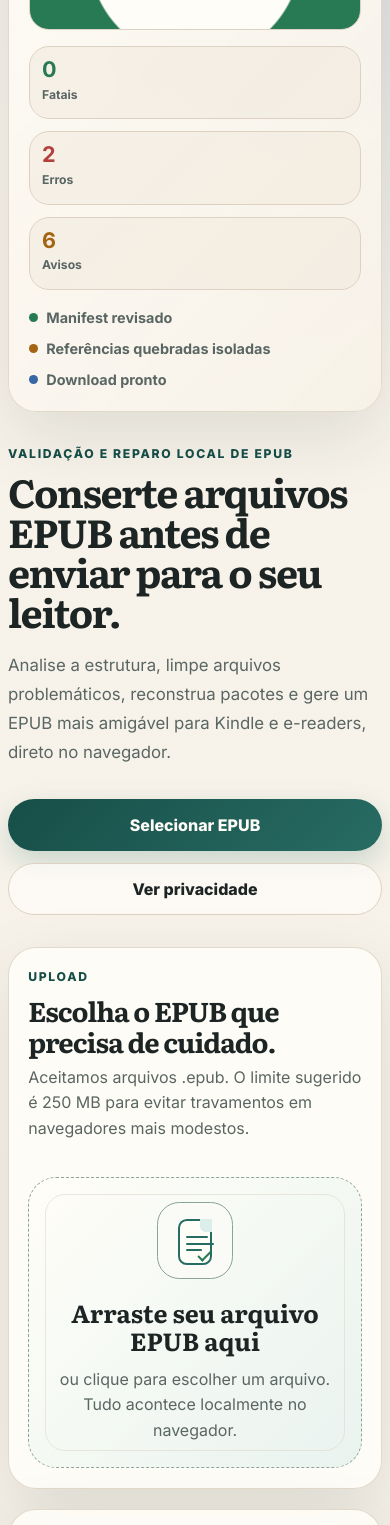
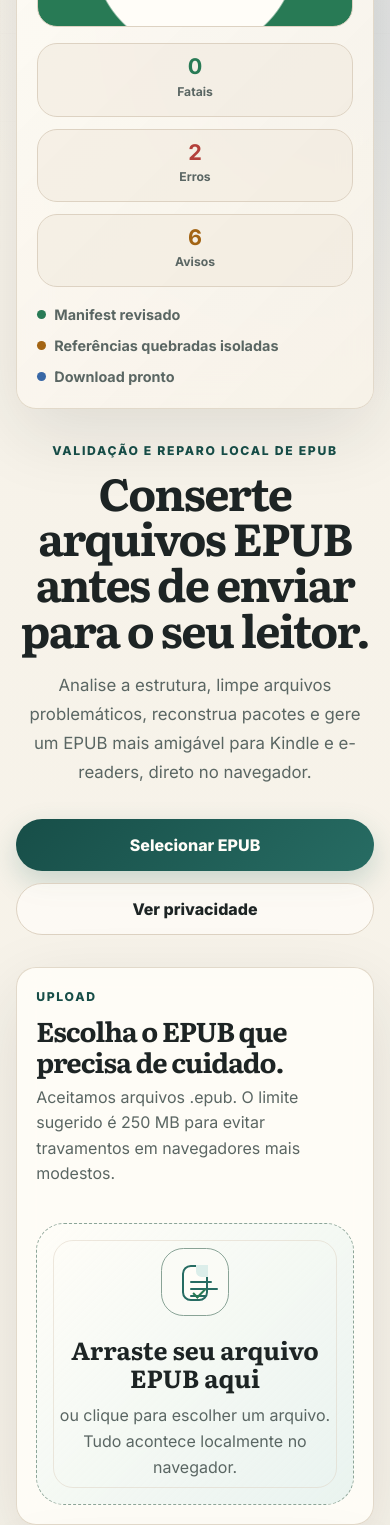
Before and after one commit to vitoroliveirasilva/epub-repair.vite-web, a website built with Vite: page index.html in a window 390 px wide. Shown: the part 319-1844 px from the top of the page. Built offline with nearby package versions, Linux system fonts and the light colour scheme.

Commit message:
FIX - Correção de estilização (responsividade e centralização)

```diff
--- a/src/styles/main.css
+++ b/src/styles/main.css
@@ -58,7 +58,10 @@
   --container-main: 1120px;
   --container-wide: 1280px;
   --header-height: 72px;
-}
+  --page-gutter: clamp(1rem, 4vw, 2rem);
+  --page-gutter-compact: clamp(0.875rem, 4vw, 1.5rem);
+}
+
 
 :root[data-theme="dark"] {
   color-scheme: dark;
@@ -116,6 +119,13 @@ body {
   line-height: 1.6;
   text-rendering: optimizeLegibility;
   -webkit-font-smoothing: antialiased;
+  overflow-x: hidden;
+}
+
+#app {
+  width: 100%;
+  min-height: 100vh;
+  overflow-x: clip;
 }
 
 body::before {
@@ -166,7 +176,11 @@ code {
   display: inline-flex;
   max-width: 100%;
   padding: 0.22rem 0.5rem;
+  min-width: 0;
+  white-space: normal;
   overflow-wrap: anywhere;
+  word-break: break-word;
+  vertical-align: middle;
   border: 1px solid var(--color-border);
   border-radius: var(--radius-pill);
   color: var(--color-accent-strong);
@@ -256,7 +270,7 @@ p {
   top: var(--space-3);
   z-index: 20;
   display: grid;
-  width: min(var(--container-wide), calc(100% - 2rem));
+  width: min(var(--container-wide), calc(100% - (var(--page-gutter) * 2)));
   min-height: var(--header-height);
   grid-template-columns: auto 1fr auto;
   gap: var(--space-5);
@@ -408,7 +422,7 @@ p {
 .layout,
 .support-sections,
 .footer {
-  width: min(var(--container-wide), calc(100% - 2rem));
+  width: min(var(--container-wide), calc(100% - (var(--page-gutter) * 2)));
   margin-right: auto;
   margin-left: auto;
 }
@@ -422,6 +436,7 @@ p {
 }
 
 .hero-content {
+  width: 100%;
   max-width: 780px;
 }
 
@@ -442,6 +457,14 @@ p {
 
 .hero-actions {
   margin-top: var(--space-8);
+}
+
+.hero-actions .btn {
+  flex: 0 1 auto;
+}
+
+.control-row .btn {
+  flex: 1 1 11rem;
 }
 
 .btn {
@@ -455,7 +478,9 @@ p {
   padding: 0.8rem 1.08rem;
   color: var(--color-text);
   font-weight: 800;
+  text-align: center;
   line-height: 1;
+  white-space: nowrap;
   cursor: pointer;
   transition:
     transform var(--duration-base) var(--ease-out),
@@ -514,6 +539,7 @@ p {
 
 .hero-preview {
   position: relative;
+  width: 100%;
   display: grid;
   gap: var(--space-4);
   padding: var(--space-5);
@@ -647,13 +673,14 @@ p {
 
 .layout {
   display: grid;
-  grid-template-columns: minmax(0, 1fr) minmax(300px, 360px);
+  grid-template-columns: minmax(0, 1fr) minmax(19.5rem, 22.5rem);
   gap: var(--space-5);
   align-items: start;
 }
 
 .workspace,
 .sidebar {
+  min-width: 0;
   display: grid;
   gap: var(--space-5);
 }
@@ -665,7 +692,31 @@ p {
 
 .panel,
 .support-card {
+  width: 100%;
+  min-width: 0;
   padding: clamp(1.2rem, 2.6vw, 1.75rem);
+}
+
+
+.section-heading,
+.controls-copy,
+.support-card,
+.option-item,
+.issue,
+.action,
+.repair-delta-card,
+.stat-card,
+.preview-metric {
+  min-width: 0;
+}
+
+.section-heading p,
+.controls-copy p,
+.support-card p,
+.option-item small,
+.issue p,
+.action p {
+  overflow-wrap: anywhere;
 }
 
 .section-heading {
@@ -841,7 +892,13 @@ p {
 }
 
 .file-pill span {
+  min-width: 0;
+  flex: 1 1 auto;
   font-weight: 700;
+}
+
+.file-pill strong {
+  flex: 0 0 auto;
 }
 
 .controls-panel {
@@ -960,6 +1017,10 @@ p {
   background:
     linear-gradient(90deg, transparent 1rem, var(--color-border) 1rem 1.05rem, transparent 1.05rem),
     var(--color-surface);
+}
+
+.report-heading>div {
+  min-width: 0;
 }
 
 .report-heading h2 {
@@ -1009,7 +1070,7 @@ p {
 
 .stats-grid {
   display: grid;
-  grid-template-columns: repeat(6, minmax(0, 1fr));
+  grid-template-columns: repeat(auto-fit, minmax(8.5rem, 1fr));
   gap: var(--space-3);
   margin-top: var(--space-5);
 }
@@ -1214,14 +1275,16 @@ p {
 
 .issue-title-row {
   display: flex;
+  flex-wrap: wrap;
   justify-content: space-between;
-  gap: var(--space-4);
+  gap: var(--space-3);
   align-items: center;
   padding-left: var(--space-2);
 }
 
 .issue-title-row strong,
 .action strong {
+  min-width: 0;
   color: var(--color-text);
   line-height: 1.3;
 }
@@ -1477,13 +1540,32 @@ p {
   .hero,
   .support-sections,
   .footer {
-    width: min(100% - 1.5rem, var(--container-wide));
+    width: min(var(--container-wide), calc(100% - (var(--page-gutter) * 2)));
   }
 
   .hero,
   .layout,
   .support-sections {
     grid-template-columns: 1fr;
+  }
+
+  .hero {
+    justify-items: center;
+    text-align: center;
+  }
+
+  .hero-content,
+  .hero-copy {
+    margin-right: auto;
+    margin-left: auto;
+  }
+
+  .hero-actions {
+    justify-content: center;
+  }
+
+  .hero-preview {
+    max-width: 36rem;
   }
 
   .sidebar {
@@ -1567,7 +1649,7 @@ p {
   .hero,
   .support-sections,
   .footer {
-    width: min(100% - 1rem, var(--container-wide));
+    width: min(var(--container-wide), calc(100% - (var(--page-gutter-compact) * 2)));
   }
 
   .brand-mark span:last-child {
@@ -1613,6 +1695,58 @@ p {
 
   .issue-group summary::after {
     display: none;
+  }
+}
+
+@media (max-width: 420px) {
+  :root {
+    --page-gutter-compact: 1rem;
+  }
+
+  h1 {
+    font-size: clamp(2.15rem, 12vw, 2.8rem);
+  }
+
+  .app-header {
+    gap: var(--space-3);
+    padding: var(--space-3);
+  }
+
+  .logo-symbol {
+    width: 2.15rem;
+    height: 2.15rem;
+  }
+
+  .theme-toggle {
+    min-height: 2.35rem;
+    padding: 0.38rem 0.58rem;
+  }
+
+  .panel,
+  .support-card,
+  .hero-preview {
+    border-radius: var(--radius-lg);
+  }
+
+  .dropzone {
+    padding: var(--space-6) var(--space-4);
+  }
+
+  .drop-icon {
+    width: 4.25rem;
+    height: 4.25rem;
+  }
+
+  .stats-grid {
+    grid-template-columns: repeat(2, minmax(0, 1fr));
+  }
+
+  .stat-card {
+    padding: var(--space-3);
+  }
+
+  .stat-card span {
+    font-size: 1.35rem;
   }
 }
 
```
